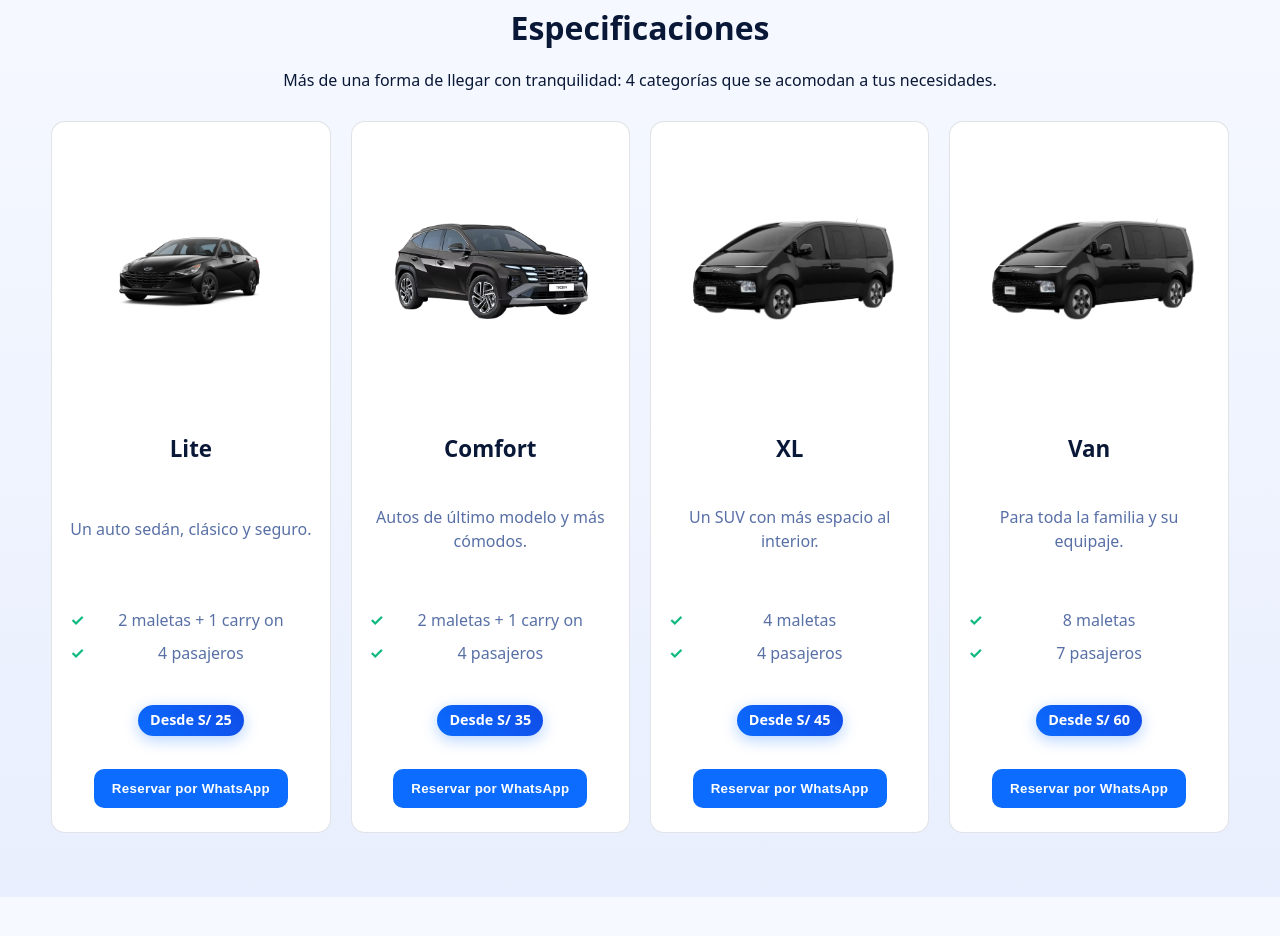
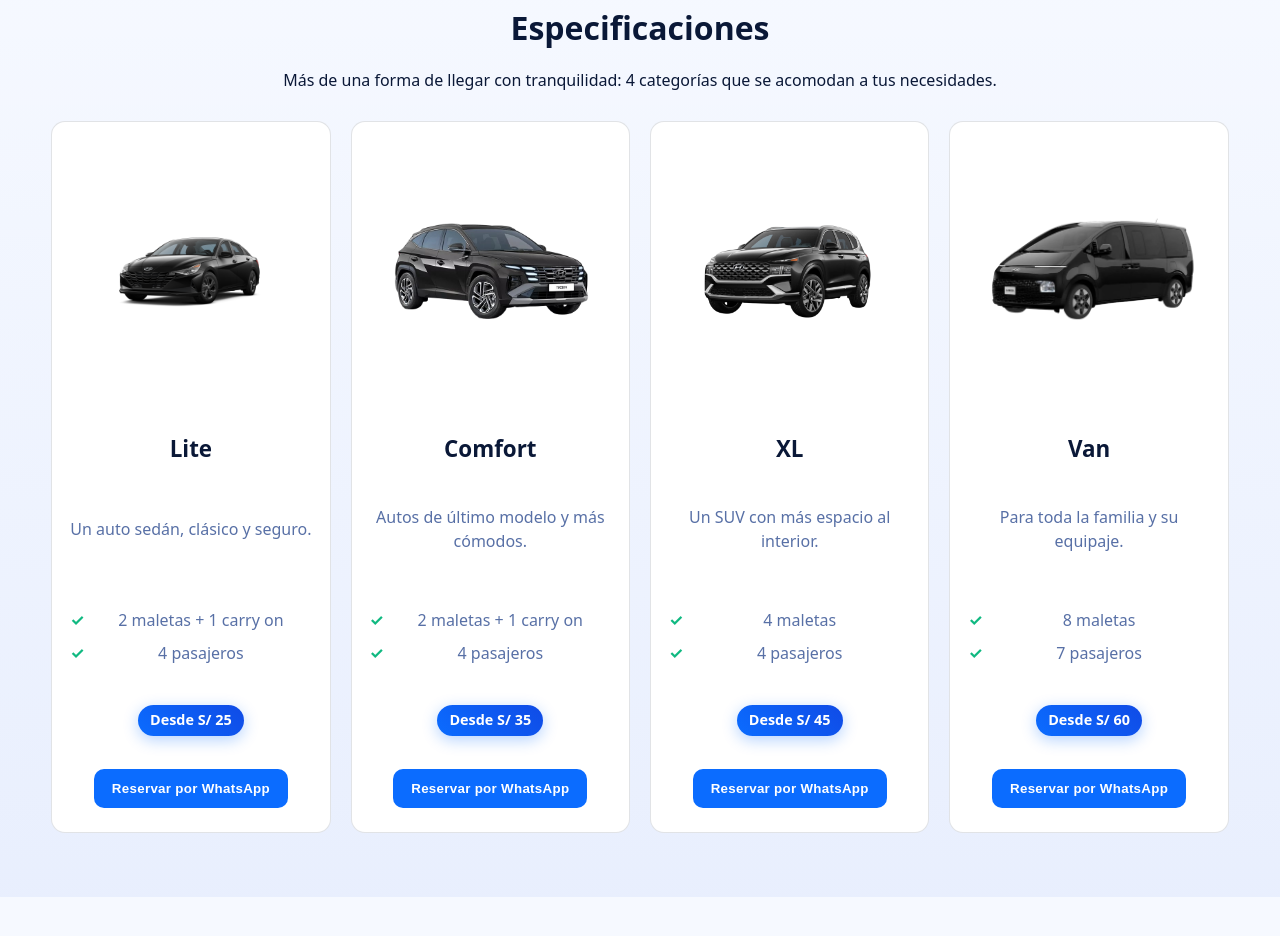
Before and after one commit to Jaszpe/jaszpe.github.io, a plain HTML site: page index.html in a window 1280 px wide. Shown: the part 1325-2261 px from the top of the page. Drawn offline with Linux system fonts and the light colour scheme.

Commit message:
Update index.html

```diff
--- a/index.html
+++ b/index.html
@@ -144,7 +144,7 @@
         </article>
 
         <article class="card">
-          <img src="img/van.png" alt="XL - SUV espacioso" />
+          <img src="img/xl.png" alt="XL - SUV espacioso" />
           <h3>XL</h3>
           <p>Un SUV con más espacio al interior.</p>
           <ul class="bullets">
```
